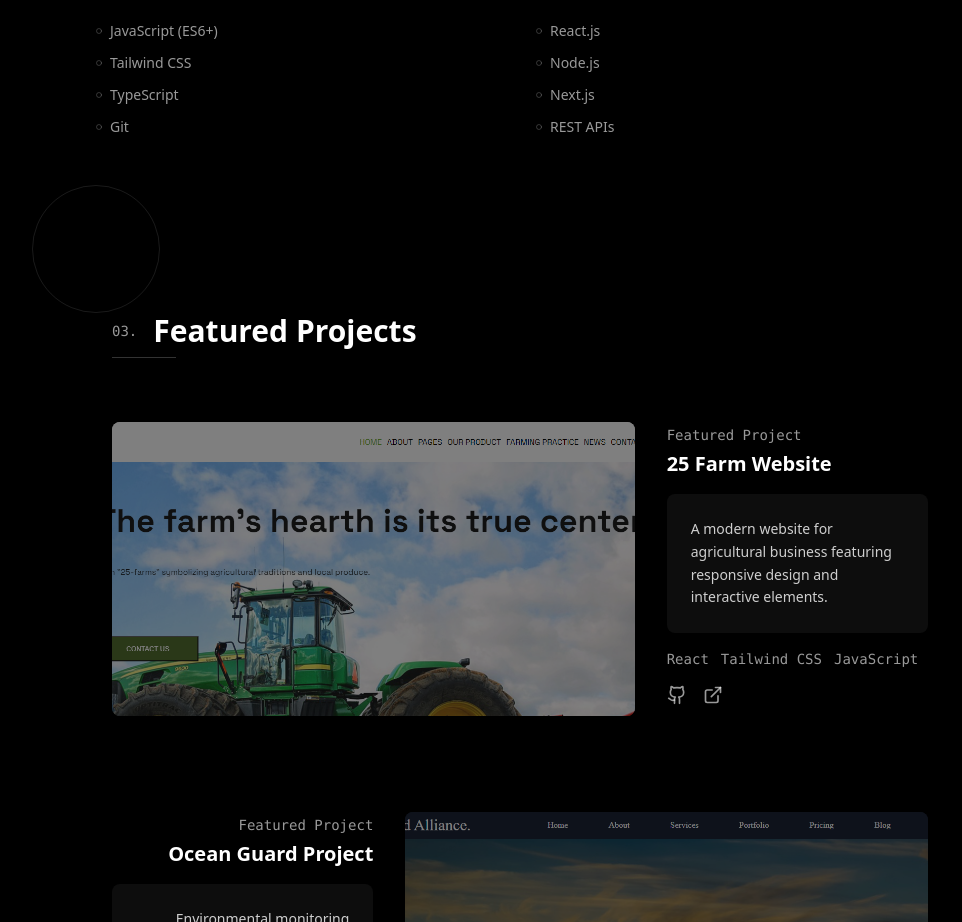
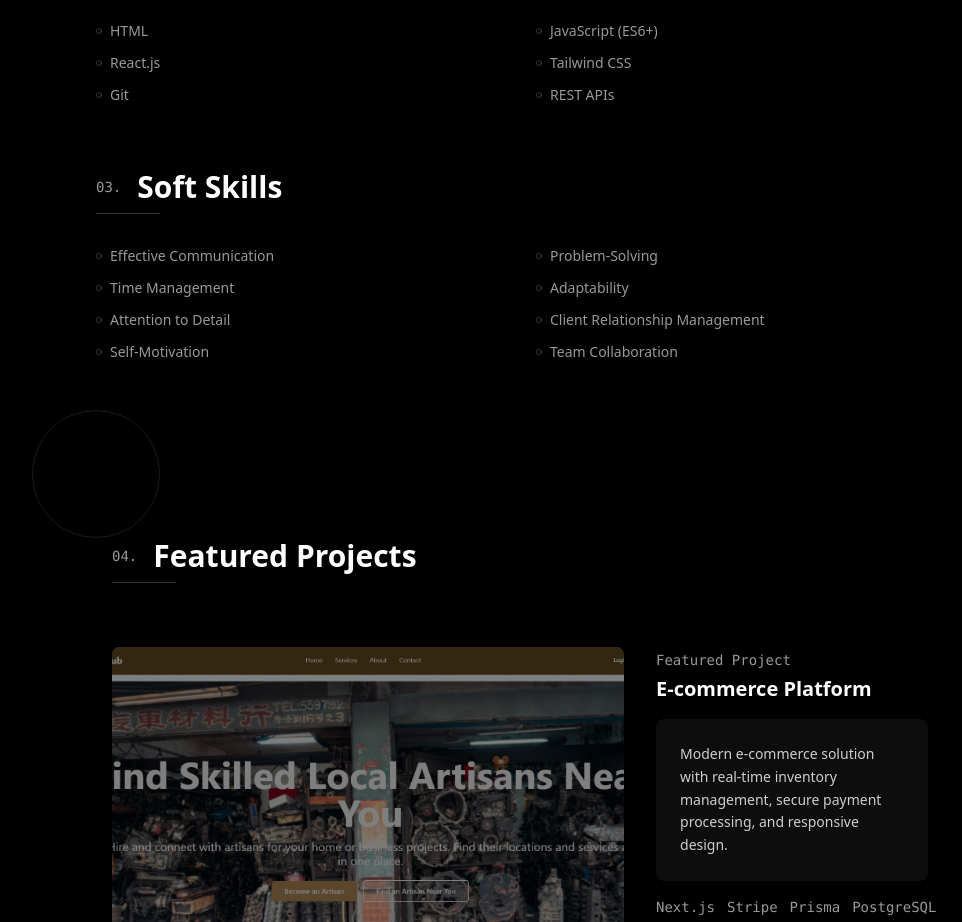
Before and after one commit to Tardigrade180/React-portfolio, a React (Vite) app: page / in a window 1280 px wide. Shown: the part 770-1692 px from the top of the page, without its empty margins (120-1082 px from the left). Built offline with nearby package versions, Linux system fonts and the light colour scheme.

Commit message:
updated projectlist

```diff
--- a/src/components/PortfolioProject.jsx
+++ b/src/components/PortfolioProject.jsx
@@ -3,14 +3,26 @@ import { Link, Github, ExternalLink } from 'lucide-react';
 
 const PortfolioProjects = () => {
   const projects = [
+
+
     {
-      title: "25 Farm Website",
-      description: "A modern website for agricultural business featuring responsive design and interactive elements.",
-      image: "../src/assets/img/25farmsscreenshot.png",
-      liveLink: "https://tardigrade180.github.io/farm-site/",
-      githubLink: "https://github.com/Tardigrade180/farm-site",
-      tech: ["React", "Tailwind CSS", "JavaScript"]
+      title: "E-commerce Platform",
+      description: "Modern e-commerce solution with real-time inventory management, secure payment processing, and responsive design.",
+      image: "../src/assets/img/artisam.jpg", // Add your screenshot path
+      liveLink: "https://service-hub-pro.netlify.app/",
+      githubLink: "https://github.com/username/ecommerce-project",
+      tech: ["Next.js", "Stripe", "Prisma", "PostgreSQL"]
     },
+
+    {
+      title: "Task Management App",
+      description: "Collaborative task management tool with real-time updates, task assignments, and progress tracking features.",
+      image: "../src/assets/img/todoapp.jpg", // Add your screenshot path
+      liveLink: "https://todoapp-100.netlify.app/",
+      githubLink: "https://github.com/username/task-manager",
+      tech: ["Vue.js", "Firebase", "Vuex", "TailwindCSS"]
+    },
+
     {
       title: "Ocean Guard Project",
       description: "Environmental monitoring platform focused on ocean conservation and data visualization.",
@@ -18,7 +30,26 @@ const PortfolioProjects = () => {
       liveLink: "https://tardigrade180.github.io/Anything/",
       githubLink: "https://github.com/Tardigrade180/Anything",
       tech: ["React", "Node.js", "Express"]
-    }
+    },
+
+    {
+      title: "Advertisement-Web-App",
+      description: "AI-powered digital advertising platform with real-time campaign optimization, audience targeting, and performance analytics.",
+      image: "../src/assets/img/adcraft-screenshot.png",
+      liveLink: "https://adcraft-pro.com",
+      githubLink: "https://github.com/Rundiva/Advertisement-Web-App",
+      tech: ["React", "Machine Learning", "Google Ads API", "ChartJS"]
+    },
+
+    {
+      title: "Library Management System",
+      description: "A full-stack library management application built with React and Node.js. Features include user authentication, book tracking, and automated notifications.",
+      image: "../src/assets/img/library-project-screenshot.png", // Add your screenshot path
+      liveLink: "https://library-project.com",
+      githubLink: "https://github.com/Rundiva/library-app",
+      tech: ["React", "Node.js", "MongoDB", "Express"]
+    },
+
   ];
 
   return (
@@ -30,7 +61,7 @@ const PortfolioProjects = () => {
         {/* Section Header */}
         <header className="mb-16 space-y-2">
           <div className="flex items-center space-x-4">
-            <span className="text-sm font-mono text-white/60">03.</span>
+            <span className="text-sm font-mono text-white/60">04.</span>
             <h2 className="text-3xl font-bold text-white">Featured Projects</h2>
           </div>
           <div className="w-16 h-px bg-white/20" />
--- a/src/components/ProjectList.jsx
+++ b/src/components/ProjectList.jsx
@@ -7,29 +7,29 @@ const ProjectList = () => {
       title: 'Library Management System',
       description: 'A full-stack library management application built with React and Node.js. Features include user authentication, book tracking, and automated notifications.',
       link: 'https://library-project.com',
-      github: 'https://github.com/username/library-project',
+      github: 'https://github.com/tardigrade180/library-project',
       technologies: ['React', 'Node.js', 'MongoDB', 'Express']
     },
     {
       title: 'E-commerce Platform',
       description: 'Modern e-commerce solution with real-time inventory management, secure payment processing, and responsive design.',
       link: 'https://ecommerce-project.com',
-      github: 'https://github.com/username/ecommerce-project',
+      github: 'https://github.com/tardigrade180/ecommerce-project',
       technologies: ['Next.js', 'Stripe', 'Prisma', 'PostgreSQL']
-    },
-    {
-      title: 'Weather Dashboard',
-      description: 'Real-time weather monitoring application with interactive maps and detailed forecasts using weather API integration.',
-      link: 'https://weather-dashboard.com',
-      github: 'https://github.com/username/weather-dashboard',
-      technologies: ['React', 'OpenWeather API', 'ChartJS', 'TailwindCSS']
     },
     {
       title: 'Task Management App',
       description: 'Collaborative task management tool with real-time updates, task assignments, and progress tracking features.',
       link: 'https://task-manager.com',
-      github: 'https://github.com/username/task-manager',
+      github: 'https://github.com/tardigrade180/task-manager',
       technologies: ['Vue.js', 'Firebase', 'Vuex', 'TailwindCSS']
+    },
+    {
+      title: 'Digitizing the GES Curriculum',
+      description: 'Alpha Virtual Academy Ltd proposes the Litmus Test Project as a Digital Public Goods. The platform houses competency frameworks and edtech platform assessments for basic and senior high education, as well as vocational and technical education in Ghana.',
+      link: 'https://digitizing-ges-curriculum.com', // Replace with the actual URL of your project
+      github: 'https://github.com/tardigrade180/digitizing-ges-curriculum', // Replace with your GitHub repository link
+      technologies: ['React', 'Node.js', 'TailwindCSS']
     }
   ];
 
@@ -39,7 +39,7 @@ const ProjectList = () => {
         {/* Archive Projects Header */}
         <header className="mb-12 space-y-2">
           <div className="flex items-center space-x-4">
-            <span className="text-sm font-mono text-white/60">04.</span>
+            <span className="text-sm font-mono text-white/60">05.</span>
             <h2 className="text-2xl font-bold text-white">Archive</h2>
           </div>
           <p className="text-white/60">Other noteworthy projects</p>
--- a/src/components/Technologies.jsx
+++ b/src/components/Technologies.jsx
@@ -3,23 +3,34 @@ import { Circle } from "lucide-react";
 
 const Technologies = () => {
   const technologies = [
+    "HTML",
     "JavaScript (ES6+)",
     "React.js",
     "Tailwind CSS",
-    "Node.js",
-    "TypeScript",
-    "Next.js",
     "Git",
-    "REST APIs"
+    "REST APIs",
+  ];
+
+  const softSkills = [
+    "Effective Communication",
+    "Problem-Solving",
+    "Time Management",
+    "Adaptability",
+    "Attention to Detail",
+    "Client Relationship Management",
+    "Self-Motivation",
+    "Team Collaboration",
   ];
 
   return (
     <section className="py-16">
-      <div className="max-w-5xl mx-auto space-y-8">
+      <div className="max-w-5xl mx-auto space-y-16">
+        {/* Technologies Section */}
+        <div className="space-y-8">
           <header className="space-y-2">
             <div className="flex items-center space-x-4">
               <span className="text-sm font-mono text-white/60">02.</span>
-            <h2 className="text-3xl font-bold text-white">Technologies </h2>
+              <h2 className="text-3xl font-bold text-white">Technologies</h2>
             </div>
             <div className="w-16 h-px bg-white/20" />
           </header>
@@ -28,6 +39,24 @@ const Technologies = () => {
             {technologies.map((tech, index) => (
               <TechItem key={index} name={tech} />
             ))}
+          </div>
+        </div>
+
+        {/* Soft Skills Section */}
+        <div className="space-y-8">
+          <header className="space-y-2">
+            <div className="flex items-center space-x-4">
+              <span className="text-sm font-mono text-white/60">03.</span>
+              <h2 className="text-3xl font-bold text-white">Soft Skills</h2>
+            </div>
+            <div className="w-16 h-px bg-white/20" />
+          </header>
+
+          <div className="grid grid-cols-2 gap-y-3 gap-x-8">
+            {softSkills.map((skill, index) => (
+              <TechItem key={index} name={skill} />
+            ))}
+          </div>
         </div>
       </div>
     </section>
```
Also changed, not shown: src/assets/img/artisam.jpg (added), src/assets/img/todoapp.jpg (added). Lines whose indentation alone changed are shown as unchanged.
